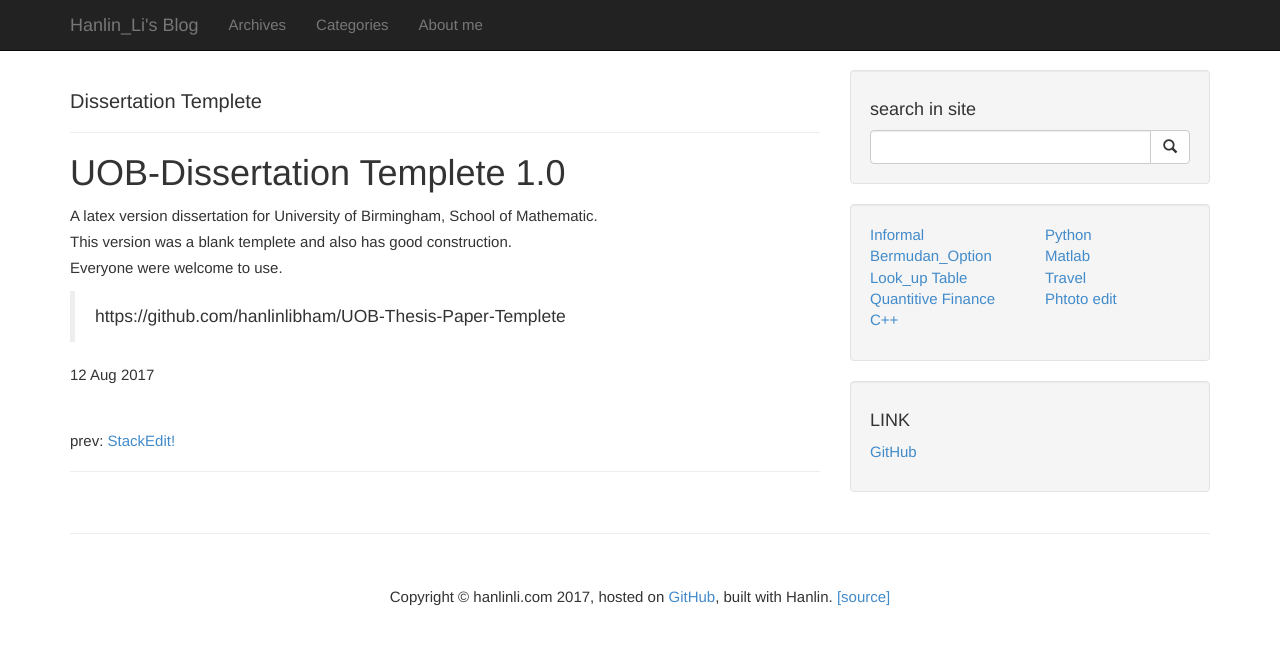
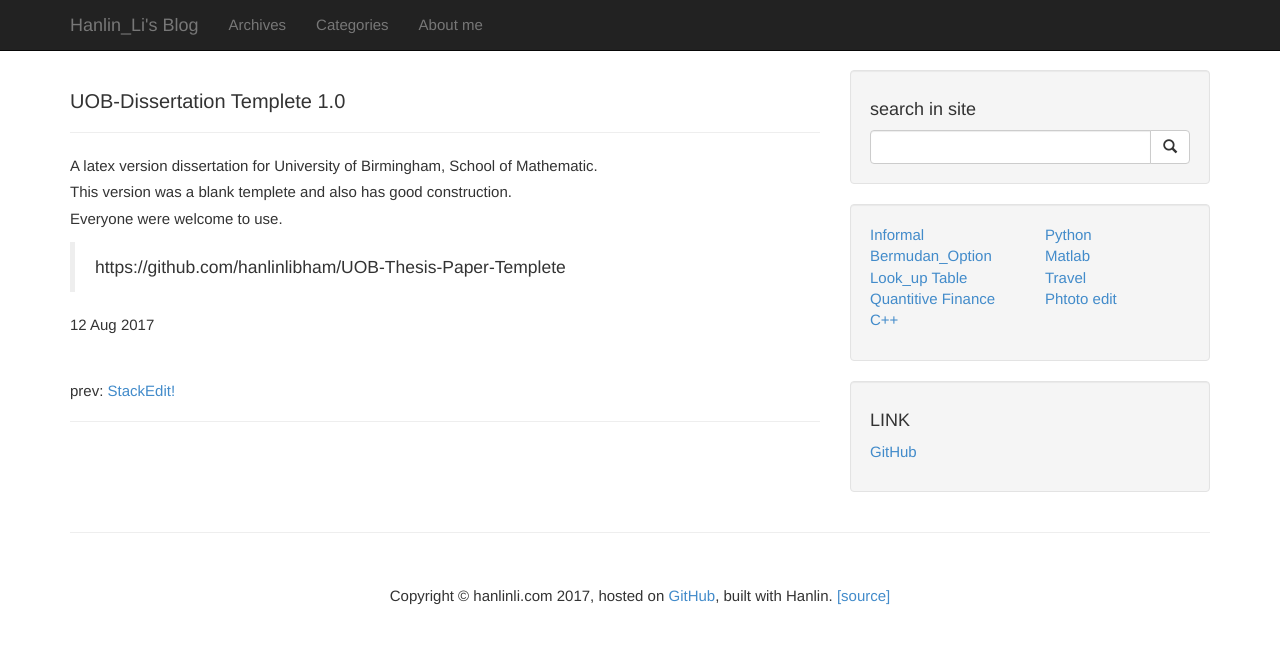
Before and after one commit to hanlinlibham/hanlinlibham.github.io, a Jekyll site: the page built from _posts/informal/2017-08-12-A-UOB-dissertation-Templete.md, in a window 1280 px wide. Shown: the top 645 px of the page. Built offline with Jekyll 4.4.1, drawn with Linux system fonts in a browser that asks for light colours; nearby versions of some CDN libraries; library files that are not in the unit come from our copies; Markdown is read by kramdown in place of the engine named in the settings; comment, search, counter and statistics services are not loaded.

Commit message:
Update 2017-08-12-A-UOB-dissertation-Templete.md

```diff
--- a/_posts/informal/2017-08-12-A-UOB-dissertation-Templete.md
+++ b/_posts/informal/2017-08-12-A-UOB-dissertation-Templete.md
@@ -1,10 +1,9 @@
 ---
 layout: post
 category: "informal"
-title:  "Dissertation Templete"
+title:  "UOB-Dissertation Templete 1.0"
 tags: [informal]
 ---
-# UOB-Dissertation Templete 1.0
 A latex version dissertation for University of Birmingham, School of Mathematic.<br>
 This version was a blank templete and also has good construction.<br>
 Everyone were welcome to use.<br>
```
